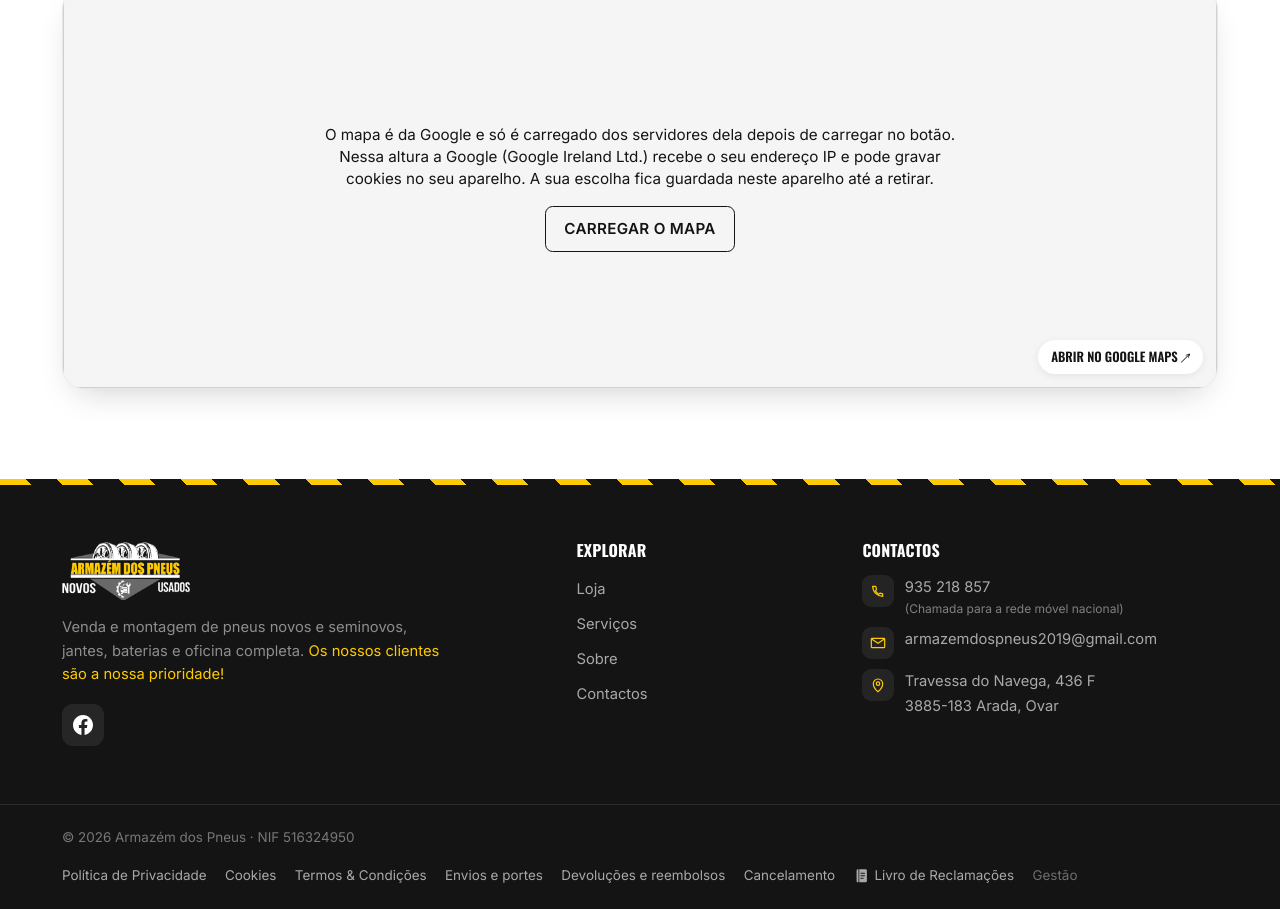
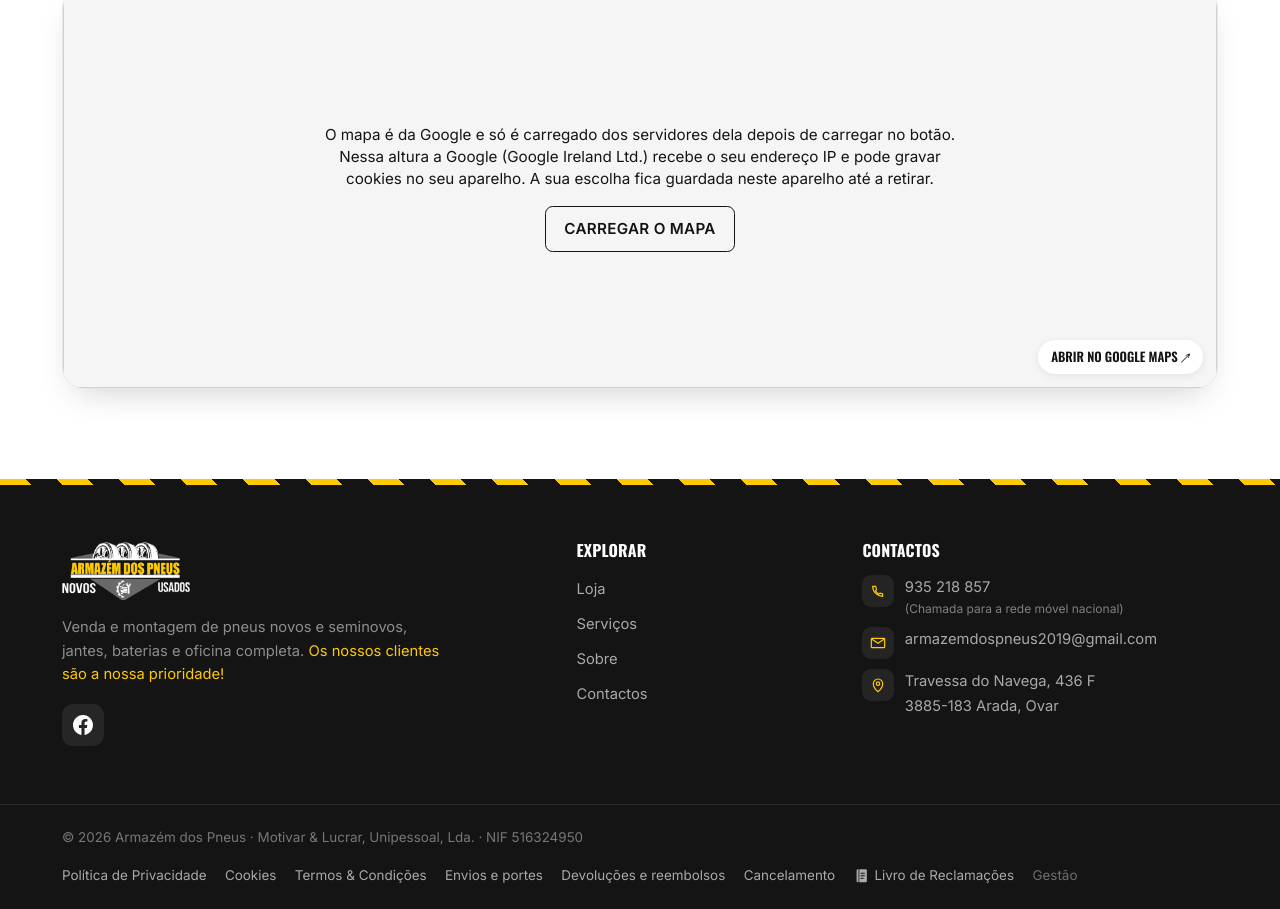
Before and after one commit to renatovalente5/ArmazemDosPneus, a plain HTML site: page index.html in a window 1280 px wide. Shown: the part 5245-6154 px from the top of the page. Drawn offline with Linux system fonts and the light colour scheme.

Commit message:
Rodapé da inicial e da loja com a firma, como o resto do site
A denominação (marcador ap:denominacao) já estava no checkout, no obrigado,
nos Termos e no 404; faltava nas duas páginas de entrada (CSC, art. 171.º).

Co-Authored-By: Claude Opus 5.5 <noreply@anthropic.com>

```diff
--- a/index.html
+++ b/index.html
@@ -424,7 +424,7 @@
     </div>
     <div class="footer__bottom">
       <div class="container footer__bottom-inner">
-        <p class="footer__legal-id">© <span data-year>2026</span> <!--ap:nome-->Armazém dos Pneus<!--/ap:nome--> · NIF <!--ap:nif-->516324950<!--/ap:nif--></p>
+        <p class="footer__legal-id">© <span data-year>2026</span> <!--ap:nome-->Armazém dos Pneus<!--/ap:nome--> · <!--ap:denominacao-->Motivar &amp; Lucrar, Unipessoal, Lda.<!--/ap:denominacao--> · NIF <!--ap:nif-->516324950<!--/ap:nif--></p>
         <ul class="footer__legal">
           <li><a href="legal/privacidade.html">Política de Privacidade</a></li>
           <li><a href="legal/cookies.html">Cookies</a></li>
```
Also changed, not shown: loja.html (+1 -1 lines).
